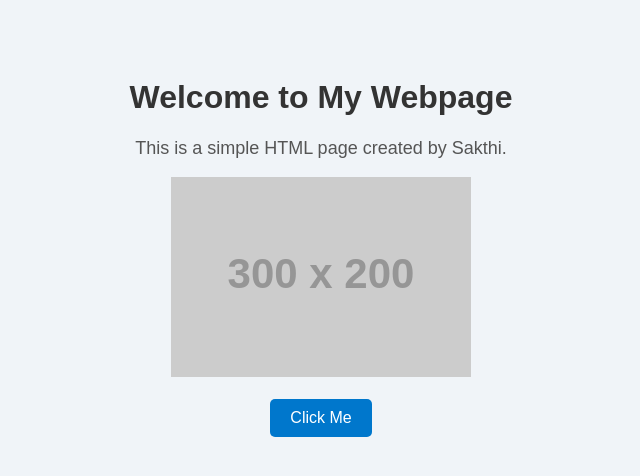
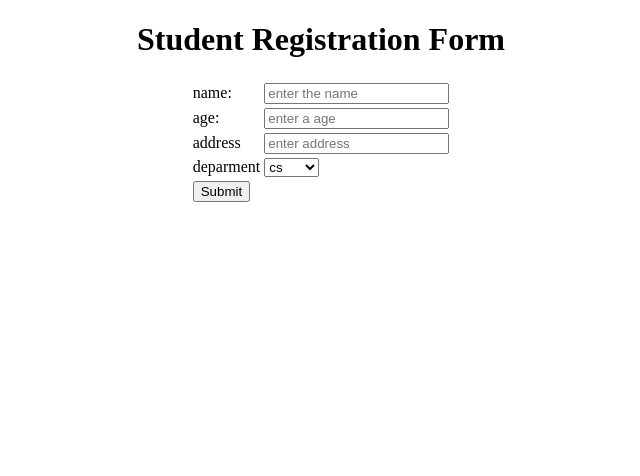
Before and after one commit to sakthi111127/html3, a plain HTML site: page index.html in a window 1280 px wide. Shown: the whole page, without its empty margins (319-959 px from the left). Drawn offline with Linux system fonts and the light colour scheme; placeholder pictures from the web are drawn by us.

Commit message:
Update index.html

```diff
--- a/index.html
+++ b/index.html
@@ -1,41 +1,72 @@
 <!DOCTYPE html>
-<html lang="en">
-<head>
-  <meta charset="UTF-8">
-  <title>My First Webpage</title>
-  <style>
-    body {
-      font-family: Arial, sans-serif;
-      background-color: #f0f4f8;
-      text-align: center;
-      padding: 50px;
-    }
-    h1 {
-      color: #333;
-    }
-    p {
-      font-size: 18px;
-      color: #555;
-    }
-    button {
-      padding: 10px 20px;
-      font-size: 16px;
-      background-color: #0077cc;
-      color: white;
-      border: none;
-      border-radius: 5px;
-      cursor: pointer;
-    }
-    button:hover {
-      background-color: #005fa3;
-    }
-  </style>
-</head>
+<html>
 <body>
-  <h1>Welcome to My Webpage</h1>
-  <p>This is a simple HTML page created by Sakthi.</p>
-  <img src="https://via.placeholder.com/300x200" alt="Sample Image">
-  <br><br>
-  <button onclick="alert('Hello, Sakthi!')">Click Me</button>
+
+<center>
+<h1>Student Registration Form</h1>
+
+<table>
+<tr>
+    <td>name:  </td> <td><input type="text" placeholder="enter the name"></td>
+</tr>
+
+<tr>
+    <td>age:  </td> <td><input type="number" placeholder="enter a age"></td>
+</tr>
+
+<tr>
+    <td>address  </td> <td><input type="text"placeholder="enter address"></td>
+</tr>
+
+<tr>
+    <td>deparment  </td>
+    <td>
+        <select>
+
+            <option>cs</option>
+             <option>it</option>
+              <option>bca</option>
+               <option>bcom</option>
+        </select>
+    </td>
+</tr>
+<tr>
+     <td><input type="submit"></td>
+</tr>
+
+
+
+
+
+
+
+</center>
+</table>
+
+
+
+
+
+
+
+
+
+
+
+
+
+
+
+
+
+
+
+
+
+
+
+
+
+
 </body>
 </html>
```
